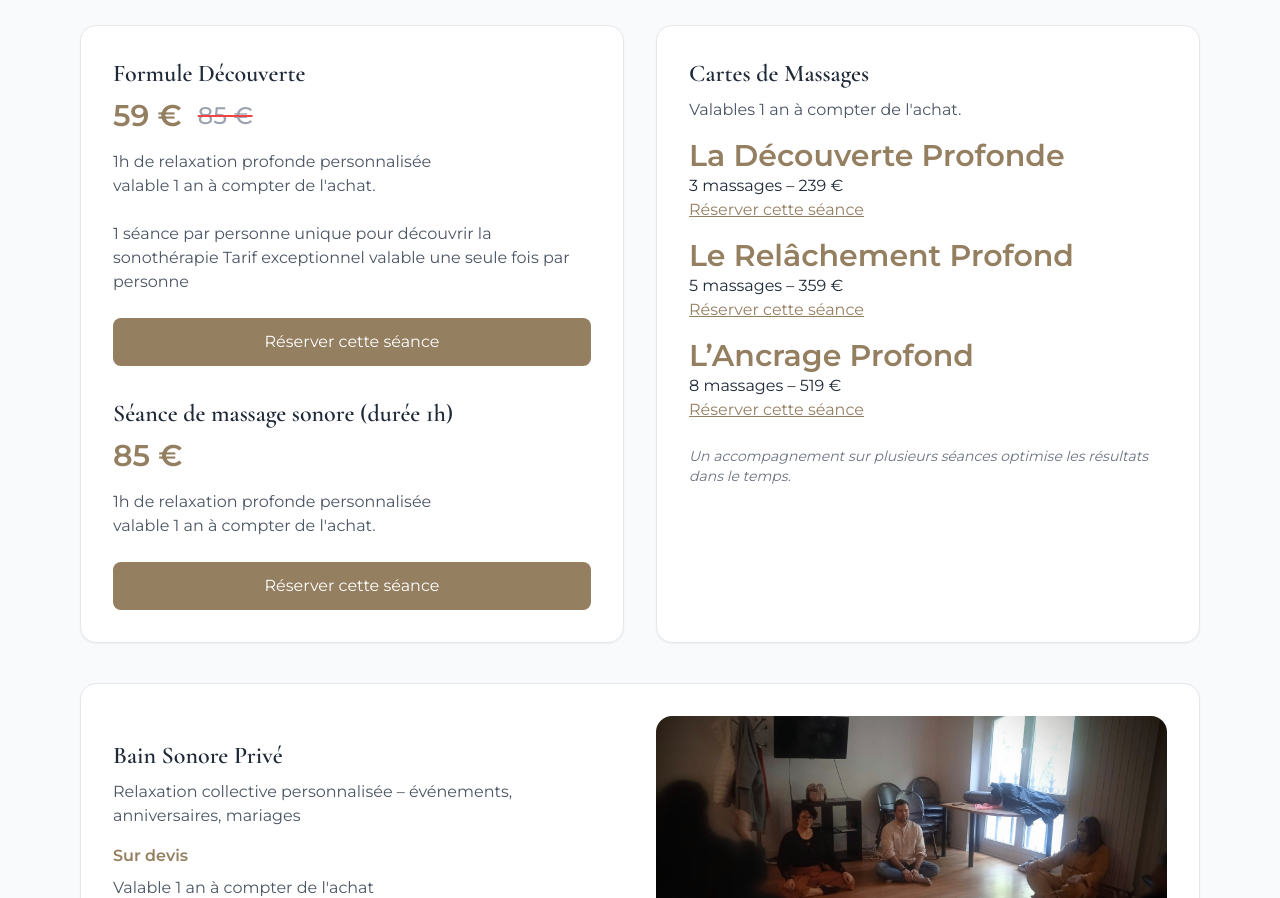
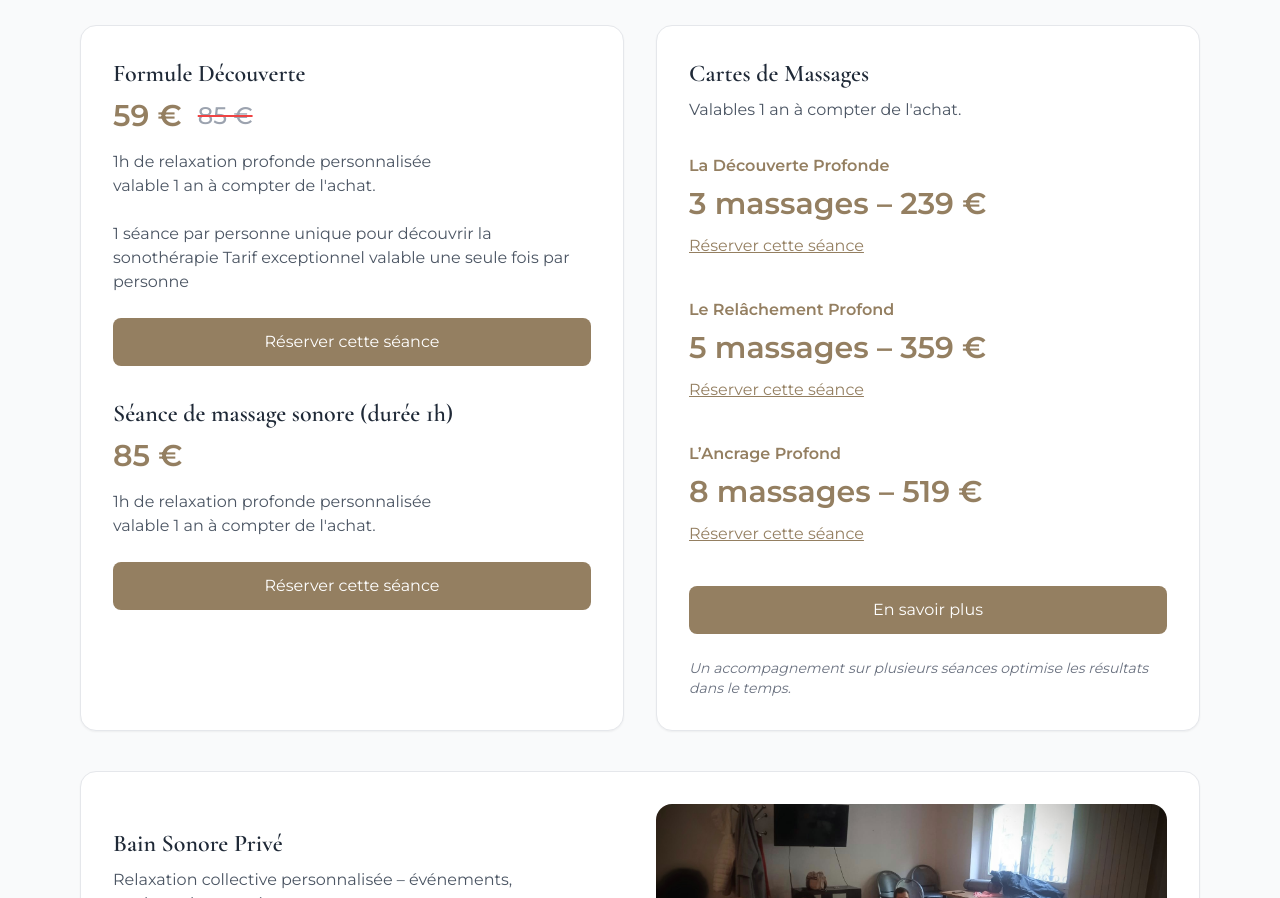
Before and after one commit to cedricragotarttherapie-dotcom/cedric.ragot, a React (Vite) app in the folder client/: page /particuliers in a window 1280 px wide. Shown: the part 2820-3718 px from the top of the page. Built offline with nearby package versions, Linux system fonts and the light colour scheme; no server answers.

Commit message:
add botpress button

```diff
--- a/client/src/pages/Particuliers.tsx
+++ b/client/src/pages/Particuliers.tsx
@@ -338,55 +338,61 @@ export default function Particuliers() {
     Cartes de Massages
   </h4>
 
-  <p className="text-gray-600 mb-4">
+  <p className="text-gray-600 mb-8">
     Valables 1 an à compter de l'achat.
   </p>
 
-  <div className="space-y-4">
+  <div className="space-y-10 mt-8">
 
     <div>
-      <p className="text-[#947f61] text-3xl font-semibold">
-  La Découverte Profonde
-</p>
+      <b className="text-[#947f61]">
+        La Découverte Profonde
+      </b>
 
-  <p>3 massages – 239 €</p>
+      <p className="text-[#947f61] text-3xl font-semibold mt-2">
+        3 massages – 239 €
+      </p>
 
       <a
         href="https://calendly.com/cedricragot/sonotherapie"
         target="_blank"
-        className="text-[#947f61] underline"
+        className="text-[#947f61] underline inline-block mt-3"
       >
         Réserver cette séance
       </a>
     </div>
 
     <div>
-      <p className="text-[#947f61] text-3xl font-semibold">
-  Le Relâchement Profond
-</p>
+      <b className="text-[#947f61]">
+        Le Relâchement Profond
+      </b>
 
-  <p>5 massages – 359 €</p>
+      <p className="text-[#947f61] text-3xl font-semibold mt-2">
+        5 massages – 359 €
+      </p>
 
       <a
         href="https://calendly.com/cedricragot/sonotherapie"
         target="_blank"
-        className="text-[#947f61] underline"
+        className="text-[#947f61] underline inline-block mt-3"
       >
         Réserver cette séance
       </a>
     </div>
 
     <div>
-      <p className="text-[#947f61] text-3xl font-semibold">
-  L’Ancrage Profond
-</p>
+      <b className="text-[#947f61]">
+        L’Ancrage Profond
+      </b>
 
-  <p>8 massages – 519 €</p>
+      <p className="text-[#947f61] text-3xl font-semibold mt-2">
+        8 massages – 519 €
+      </p>
 
       <a
         href="https://calendly.com/cedricragot/sonotherapie"
         target="_blank"
-        className="text-[#947f61] underline"
+        className="text-[#947f61] underline inline-block mt-3"
       >
         Réserver cette séance
       </a>
@@ -394,13 +400,24 @@ export default function Particuliers() {
 
   </div>
 
+  <button
+  onClick={() => {
+    if (window.botpress?.open) {
+      window.botpress.open();
+    }
+  }}
+  className="mt-10 bg-[#947f61] text-white px-6 py-3 rounded-lg w-full hover:opacity-90 transition"
+>
+  En savoir plus
+</button>
+
   <p className="mt-6 text-sm italic text-gray-500">
     Un accompagnement sur plusieurs séances optimise les résultats dans le temps.
   </p>
 
 </div>
 
-    </div>
+</div>
 
     {/* BAIN SONORE PRIVÉ */}
 <div className="mt-10 p-8 bg-white border rounded-xl shadow-sm grid md:grid-cols-2 gap-8 items-center">
```
